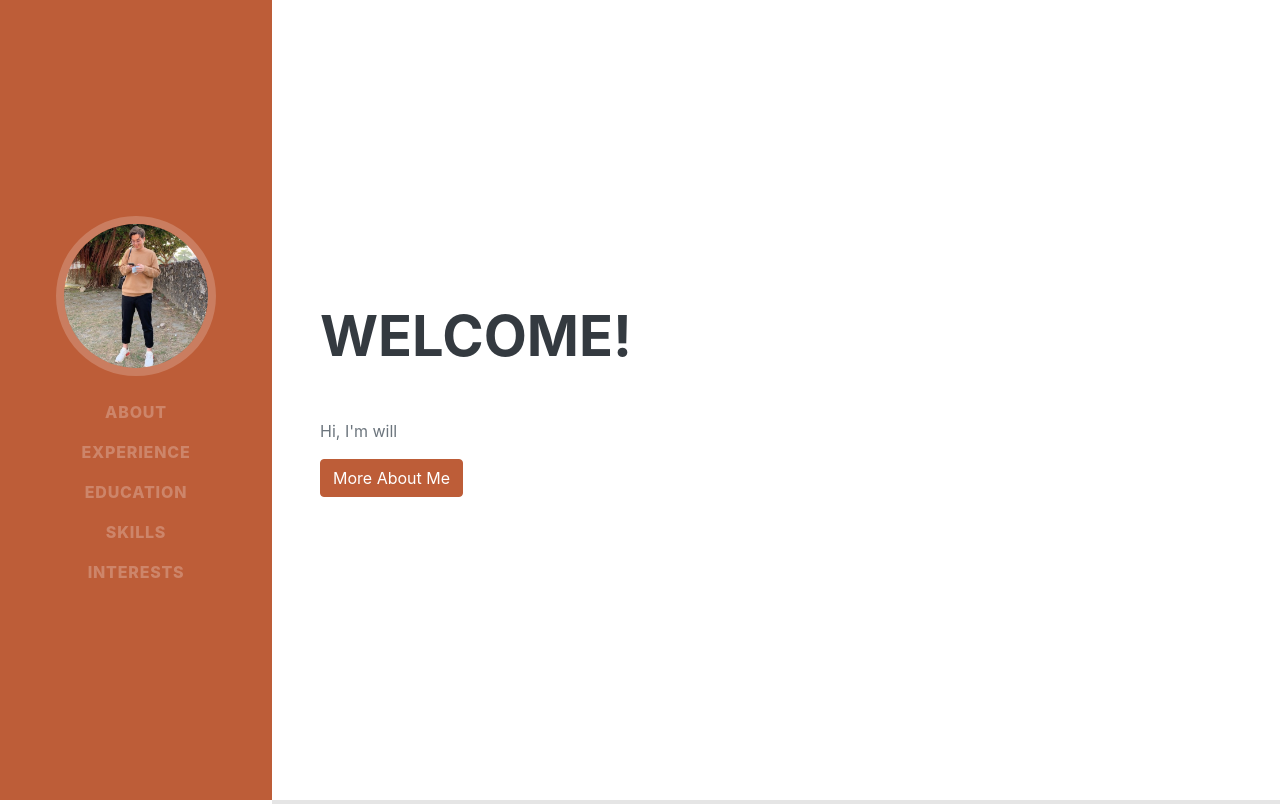
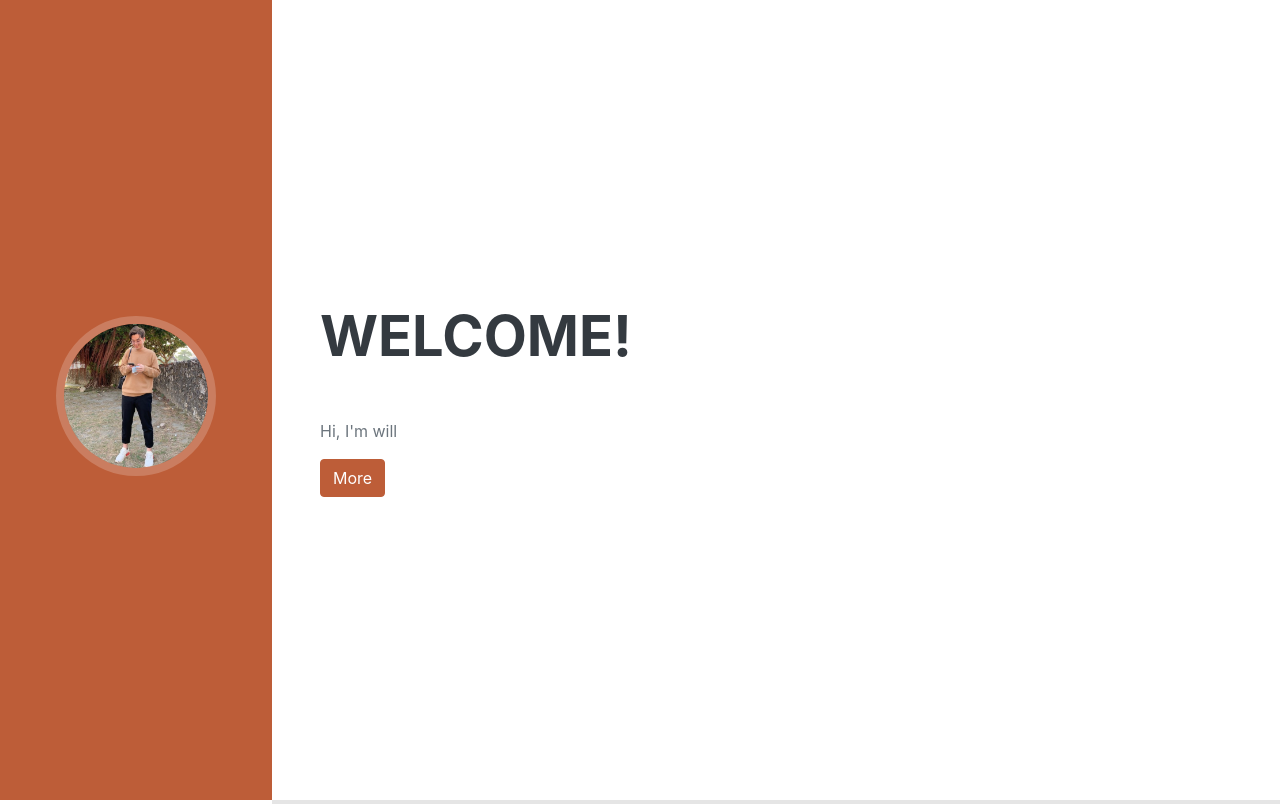
Before and after one commit to ChiangChienWei/pwb, a Django app: page / in a window 1280 px wide. Run offline with Django 3.2, Linux system fonts and the light colour scheme; some libraries are stand-ins or nearby versions; some web fonts are replaced.

Commit message:
調整 dashboard 文字與按鈕顯示

```diff
--- a/sp/templates/sp/dashboard.html
+++ b/sp/templates/sp/dashboard.html
@@ -5,7 +5,7 @@
         <div class="resume-section-content">
             <h2 class="mb-5">Welcome!</h2>
             <p>Hi, I'm will </p>
-            <a class="btn btn-primary" href="{% url 'sp:intro' %}">More About Me</a>
+            <a class="btn btn-primary" href="{% url 'sp:intro' %}">More</a>
         </div>
     </section>
 {% endblock dashboard %}
--- a/sp/templates/sp/nav.html
+++ b/sp/templates/sp/nav.html
@@ -5,16 +5,15 @@
         <span class="d-block d-lg-none">Will Chiang</span>
         <span class="d-none d-lg-block"><img class="img-fluid img-profile rounded-circle mx-auto mb-2" src="{% static 'assets/img/will_profile.jpg' %}" alt="" /></span>
     </a>
-    {% if not is_dashboard %}
-        <button class="navbar-toggler" type="button" data-toggle="collapse" data-target="#navbarSupportedContent" aria-controls="navbarSupportedContent" aria-expanded="false" aria-label="Toggle navigation"><span class="navbar-toggler-icon"></span></button>
-    {% endif %}
     <div class="collapse navbar-collapse" id="navbarSupportedContent">
-        <ul class="navbar-nav">
-            <li class="nav-item"><a class="nav-link js-scroll-trigger {% if is_dashboard %}disabled{% endif %}" href="#about">About</a></li>
-            <li class="nav-item"><a class="nav-link js-scroll-trigger {% if is_dashboard %}disabled{% endif %}" href="#experience">Experience</a></li>
-            <li class="nav-item"><a class="nav-link js-scroll-trigger {% if is_dashboard %}disabled{% endif %}" href="#education">Education</a></li>
-            <li class="nav-item"><a class="nav-link js-scroll-trigger {% if is_dashboard %}disabled{% endif %}" href="#skills">Skills</a></li>
-            <li class="nav-item"><a class="nav-link js-scroll-trigger {% if is_dashboard %}disabled{% endif %}" href="#interests">Interests</a></li>
-        </ul>
+        {% if not is_dashboard %}
+            <ul class="navbar-nav">
+                <li class="nav-item"><a class="nav-link js-scroll-trigger" href="#about">About</a></li>
+                <li class="nav-item"><a class="nav-link js-scroll-trigger" href="#experience">Experience</a></li>
+                <li class="nav-item"><a class="nav-link js-scroll-trigger" href="#education">Education</a></li>
+                <li class="nav-item"><a class="nav-link js-scroll-trigger" href="#skills">Skills</a></li>
+                <li class="nav-item"><a class="nav-link js-scroll-trigger" href="#interests">Interests</a></li>
+            </ul>
+        {% endif %}
     </div>
 </nav>
```
